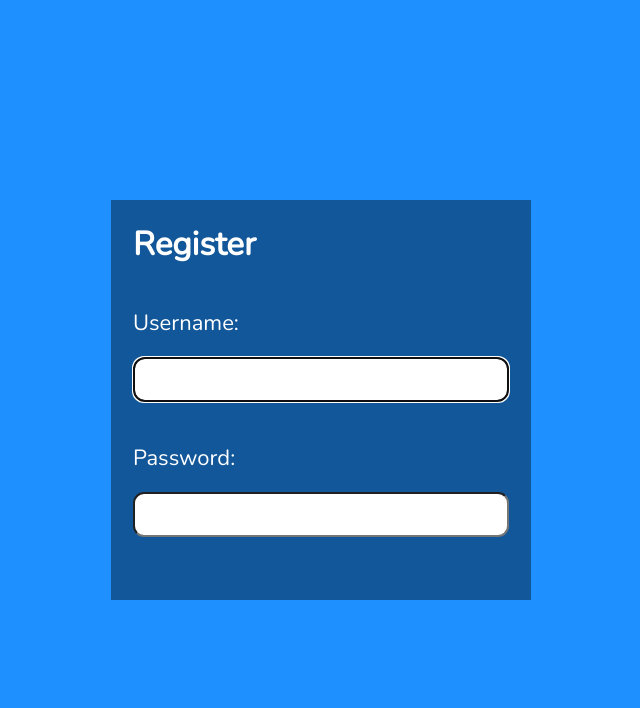
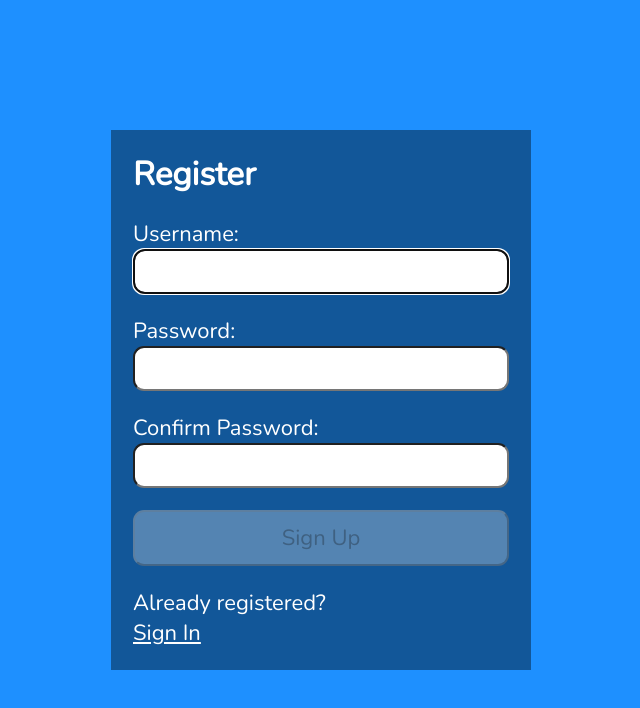
Before and after one commit to Buyaki01/employees-auth-client, a React (Create React App) app: page / in a window 1280 px wide. Shown: the top 708 px of the page, without its empty margins (319-959 px from the left). Built offline with nearby package versions, Linux system fonts and the light colour scheme.

Commit message:
Add input for confirm password and submit button

```diff
--- a/src/Register.js
+++ b/src/Register.js
@@ -123,7 +123,47 @@
           <span aria-label="dollar sign">$</span>
           <span aria-label="percent">%</span>
         </p>
+
+        <label htmlFor="confirm_pwd">
+          Confirm Password:
+          <span className={validMatch && matchPwd ? "valid" : "hide"}>
+            <FontAwesomeIcon icon={faCheck} />
+          </span>
+          <span className={validMatch || !matchPwd ? "hide" : "invalid"}>
+            <FontAwesomeIcon icon={faTimes} />
+          </span>
+        </label>
+
+        <input
+          type="password"
+          id="confirm_pwd"
+          onChange={(e) => setMatchPwd(e.target.value)}
+          required
+          aria-invalid={validMatch ? "false" : "true"}
+          aria-describedby="confirmnote"
+          onFocus={() => setMatchFocus(true)}
+          onBlur={() => setMatchFocus(false)}
+        />
+
+        <p
+          id="confirmnote"
+          className={matchFocus && !validMatch ? "instructions" : "offscreen"}
+        >
+          <FontAwesomeIcon icon={faInfoCircle} />
+          Must match the first password input field
+        </p>
+
+        <button disabled={!validName || !validPwd || !validMatch ? true : false}>
+          Sign Up
+        </button>
       </form>
+
+      <p>
+        Already registered?<br />
+        <span className="line">
+          <a href="#">Sign In</a>
+        </span>
+      </p>
     </section>
   )
 }
```
